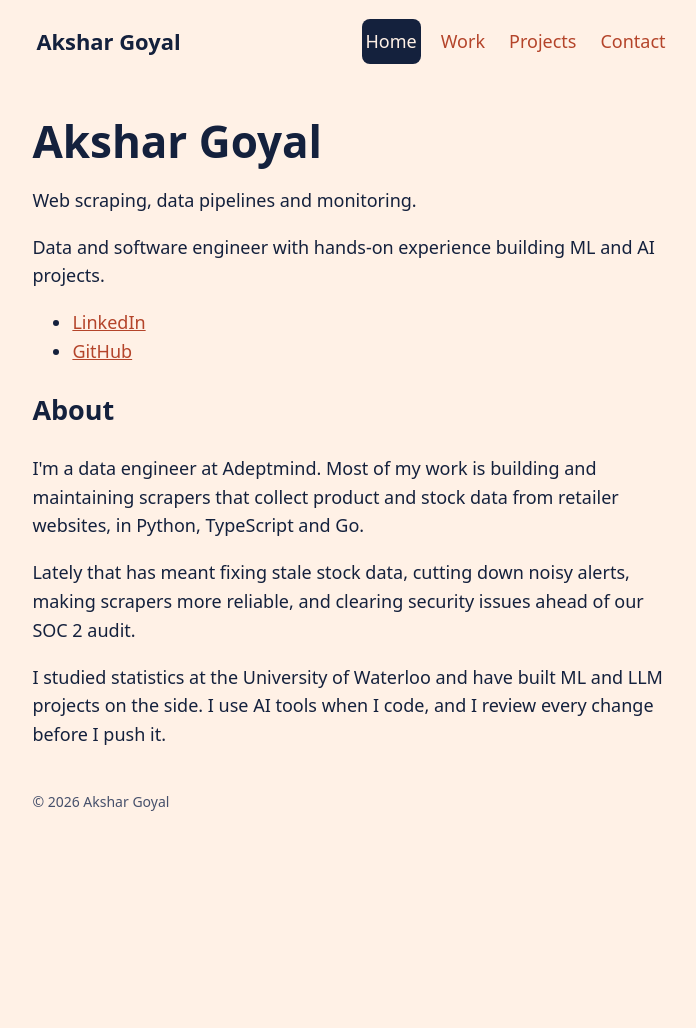
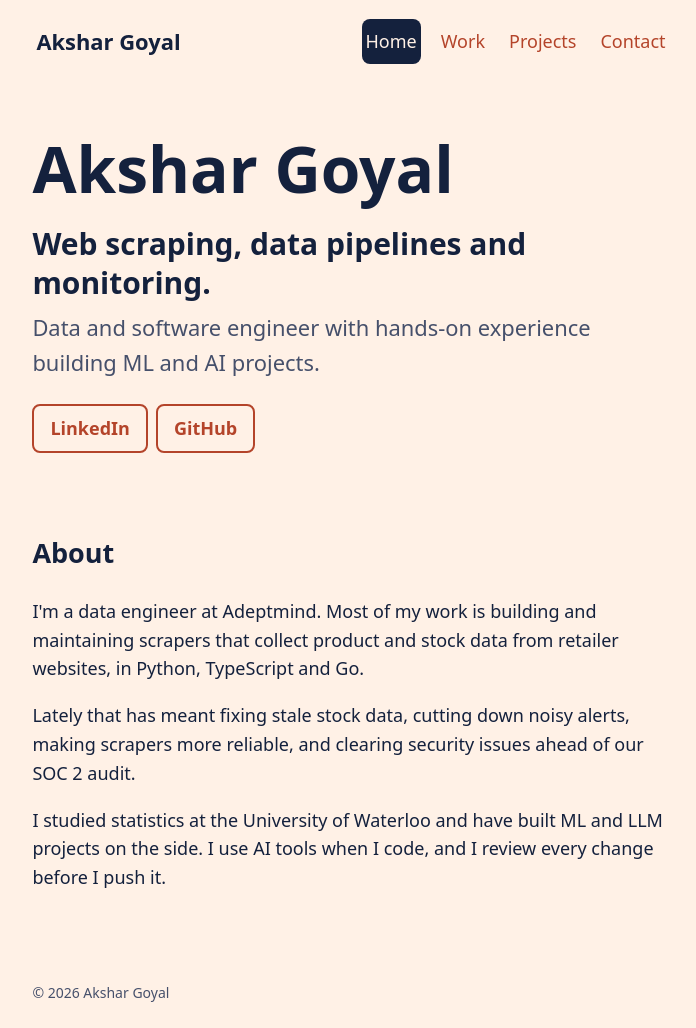
Before and after one commit to AksharGoyal/AksharGoyal.github.io, a plain HTML site: page index.html in a window 1280 px wide. Shown: the whole page, without its empty margins (289-985 px from the left). Before the commit the page ends 837 px from the top, so only its background shows below. Drawn offline with Linux system fonts and the light colour scheme.

Commit message:
feat: add home hero and featured work label (#6)

```diff
--- a/css/site.css
+++ b/css/site.css
@@ -119,3 +119,54 @@ nav a[aria-current="page"] {
   color: var(--color-bg);
   background: var(--color-text);
 }
+
+/* Home */
+.hero {
+  padding-block: var(--space-6) var(--space-5);
+}
+
+.hero h1 {
+  margin-block: 0 var(--space-3);
+  font-size: var(--text-3xl);
+}
+
+.tagline {
+  margin: 0 0 var(--space-2);
+  font-size: var(--text-xl);
+  font-weight: 600;
+  line-height: 1.3;
+}
+
+.intro {
+  margin: 0;
+  font-size: var(--text-lg);
+  color: var(--color-muted);
+}
+
+.links {
+  display: flex;
+  flex-wrap: wrap;
+  gap: var(--space-2);
+  margin: var(--space-4) 0 0;
+  padding: 0;
+  list-style: none;
+}
+
+.links a {
+  display: inline-block;
+  padding: var(--space-2) var(--space-3);
+  font-weight: 600;
+  text-decoration: none;
+  border: 2px solid currentColor;
+  border-radius: var(--radius);
+}
+
+.links a:hover {
+  color: var(--color-bg);
+  background: var(--color-link);
+  border-color: var(--color-link);
+}
+
+.about {
+  padding-block: var(--space-4) var(--space-6);
+}
--- a/css/tokens.css
+++ b/css/tokens.css
@@ -13,13 +13,16 @@
   --space-3: 1rem;
   --space-4: 1.5rem;
   --space-5: 2rem;
+  --space-6: 3rem;
 
   /* Type */
   --font-sans: system-ui, -apple-system, "Segoe UI", Roboto, sans-serif;
   --text-sm: 0.875rem;
   --text-base: clamp(1rem, 0.95rem + 0.25vw, 1.125rem);
   --text-lg: clamp(1.125rem, 1.05rem + 0.4vw, 1.375rem);
+  --text-xl: clamp(1.375rem, 1.2rem + 0.9vw, 1.875rem);
   --text-2xl: clamp(1.75rem, 1.4rem + 1.8vw, 2.75rem);
+  --text-3xl: clamp(2.5rem, 1.8rem + 3.5vw, 4rem);
 
   /* Layout */
   --measure: 65ch;
--- a/index.html
+++ b/index.html
@@ -72,13 +72,14 @@
       </nav>
     </header>
     <main id="main">
+      <div class="hero">
         <h1>Akshar Goyal</h1>
-      <p>Web scraping, data pipelines and monitoring.</p>
-      <p>
+        <p class="tagline">Web scraping, data pipelines and monitoring.</p>
+        <p class="intro">
           Data and software engineer with hands-on experience building ML and AI
           projects.
         </p>
-      <ul>
+        <ul class="links">
           <li>
             <a
               href="https://www.linkedin.com/in/akshar-goyal/"
@@ -96,8 +97,9 @@
             >
           </li>
         </ul>
+      </div>
 
-      <section aria-labelledby="about">
+      <section class="about" aria-labelledby="about">
         <h2 id="about">About</h2>
         <p>
           I'm a data engineer at Adeptmind. Most of my work is building and
```
Also changed, not shown: work/index.html (+8 -8 lines). Lines whose indentation alone changed are shown as unchanged.
